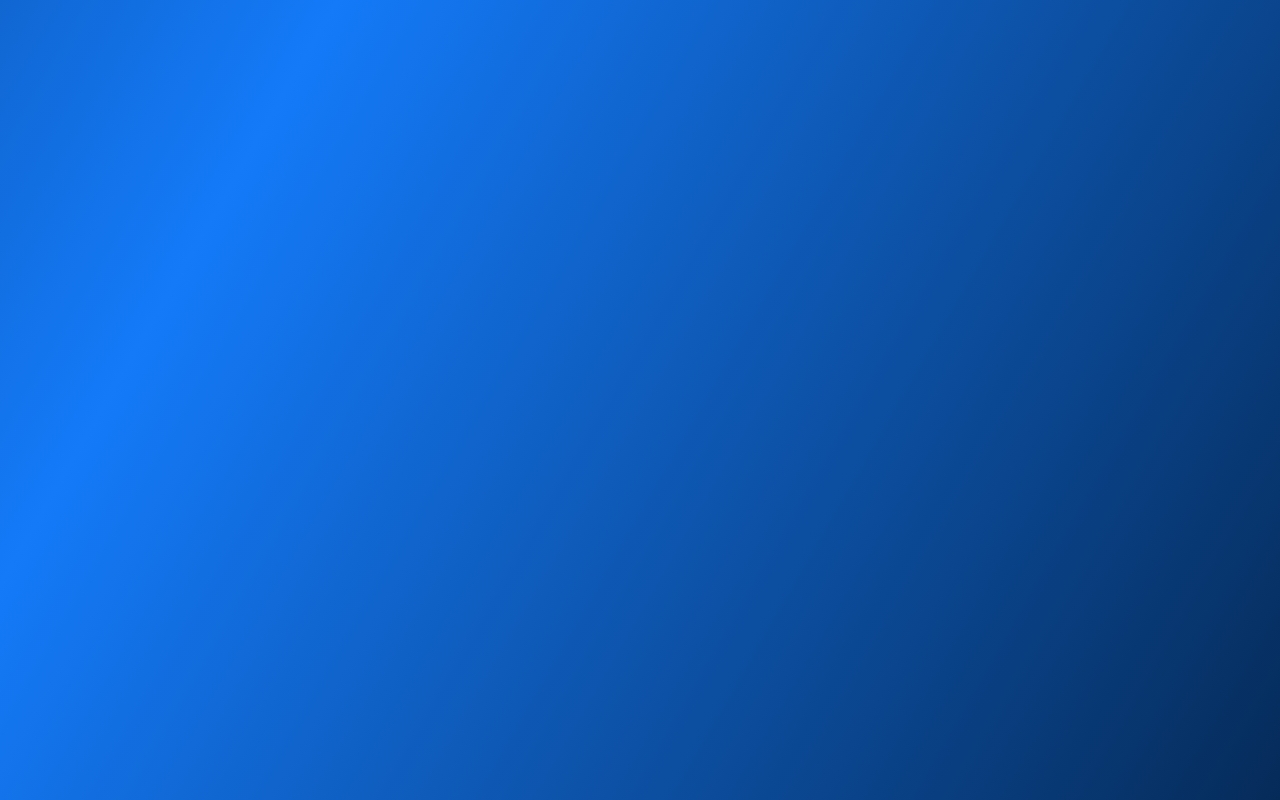
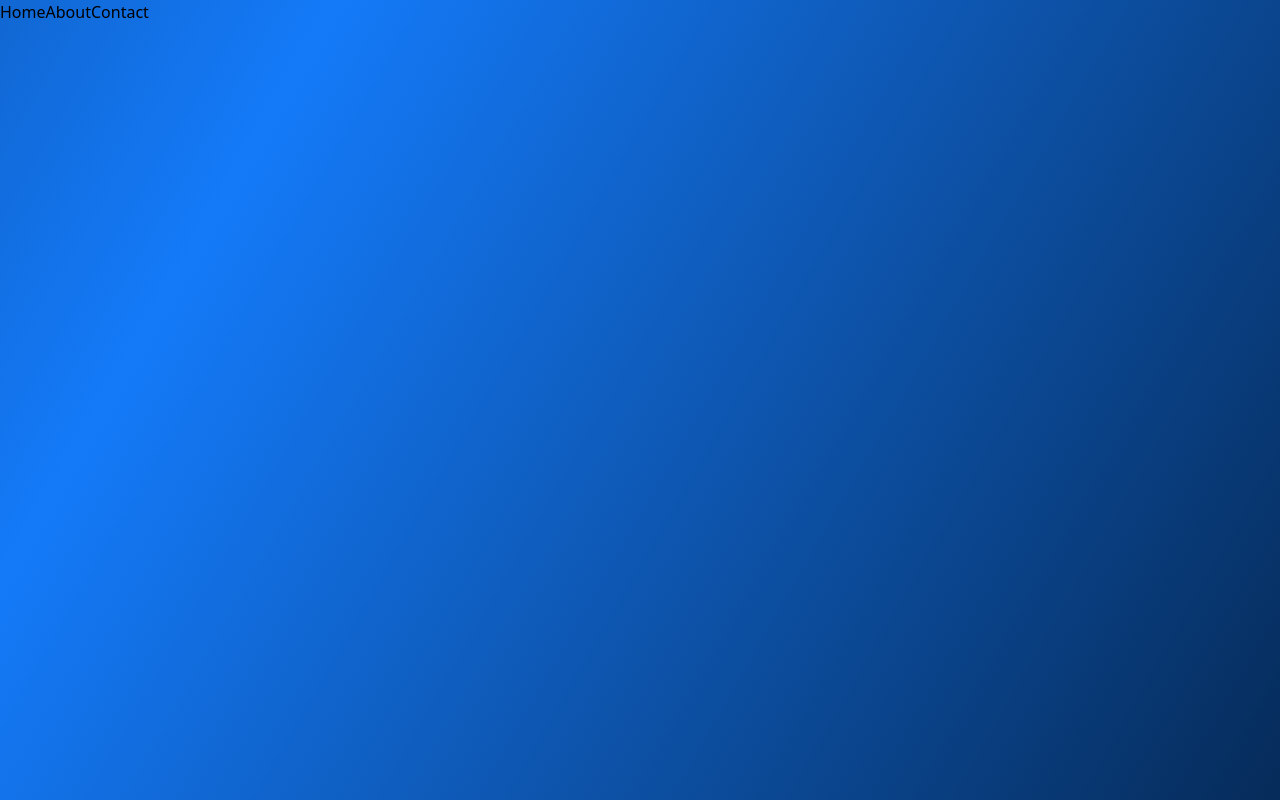
Before and after one commit to Yedal2607/AI_Study_Helper, a React (Vite) app in the folder frontend/: page / in a window 1280 px wide. Built offline with nearby package versions, Linux system fonts and the light colour scheme.

Commit message:
feat: Adding and creating Navbar component

```diff
--- a/frontend/src/App.jsx
+++ b/frontend/src/App.jsx
@@ -4,7 +4,7 @@
 
   return (
     <div className="min-h-screen bg-[linear-gradient(120deg,#021833,#147af8,#021833)] bg-[length:200%_200%] animate-water ">
-
+      <Navbar/>
     </div>
   )
 
--- a/frontend/src/components/Navbar.jsx
+++ b/frontend/src/components/Navbar.jsx
@@ -1,7 +1,15 @@
+import { Link } from "react-router-dom";
 function Navbar() {
   return (
-    <nav>
+    <nav >
 
+
+      {/*Center Nav elements*/}
+      <div >
+        <Link to="/">Home</Link>
+        <Link to="/about" >About</Link>
+        <Link to="/contact" >Contact</Link>
+      </div>
     </nav>
   )
 
```
